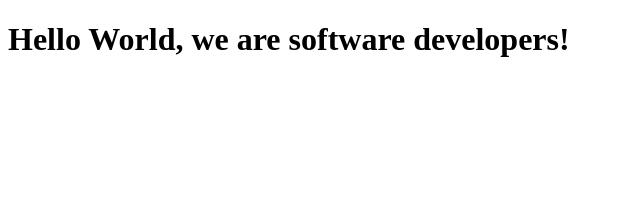
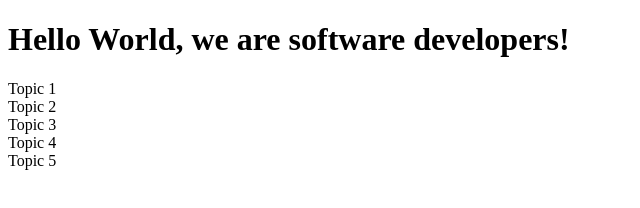
Before and after one commit to kamzzy/samuelAndPrecious, a plain HTML site: page index.html in a window 1280 px wide. Shown: the whole page, without its empty margins (0-640 px from the left). Drawn offline with Linux system fonts and the light colour scheme.

Commit message:
index.html file modified

```diff
--- a/index.html
+++ b/index.html
@@ -25,34 +25,29 @@ s
 
   <h1>Hello World, we are software developers!</h1>
   <main id="main-doc">
-    <section class="main-section">
-      <header id="topic_1">
-        <p></p>
-        <p></p>
+    <section class="main-section" id="topic_1">
+      <header>
+        Topic 1
       </header>
     </section>
-    <section class="main-section">
-      <header id="topic_2">
-        <p></p>
-        <p></p>
+    <section class="main-section" id="topic_2">
+      <header>
+        Topic 2
       </header>
     </section>
-    <section class="main-section">
-      <header id="topic_3">
-        <p></p>
-        <p></p>
+    <section class="main-section" id="topic_3">
+      <header>
+        Topic 3
       </header>
     </section>
-    <section class="main-section">
-      <header id="topic_4">
-        <p></p>
-        <p></p>
+    <section class="main-section" id="topic_4">
+      <header>
+        Topic 4
       </header>
     </section>
-    <section class="main-section">
-      <header id="topic_5">
-        <p></p>
-        <p></p>
+    <section class="main-section" id="topic_5">
+      <header>
+        Topic 5
       </header>
     </section>
 
```
